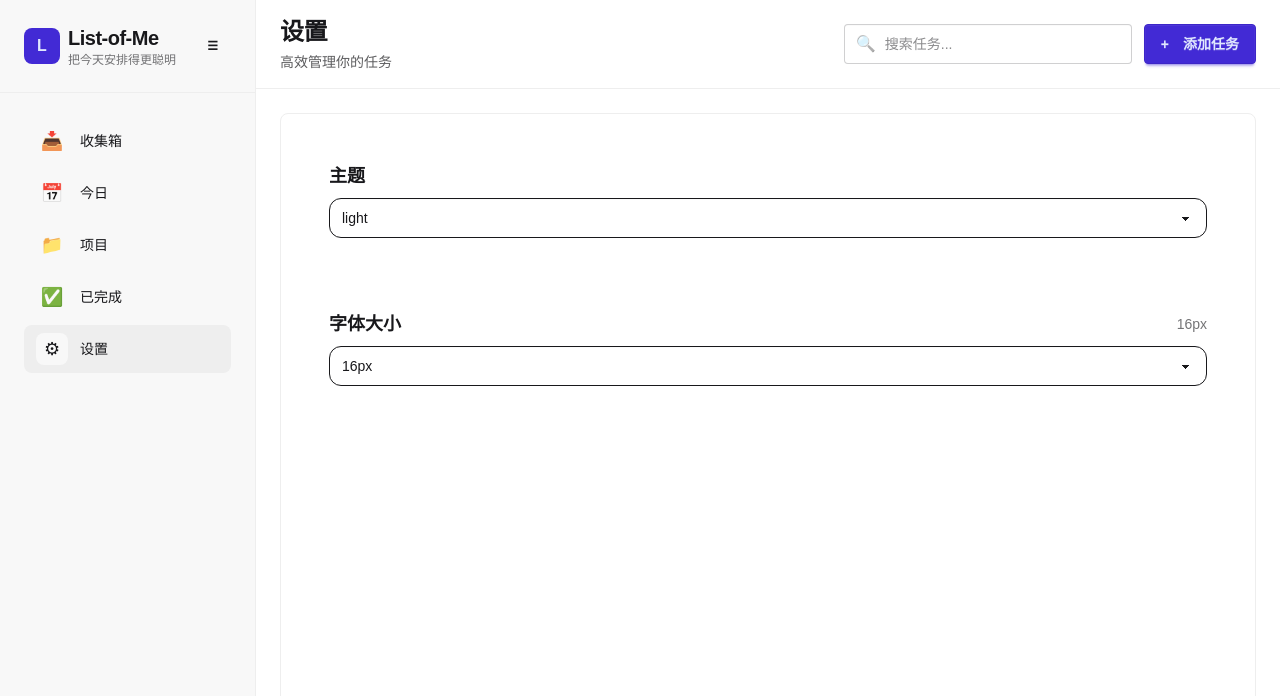
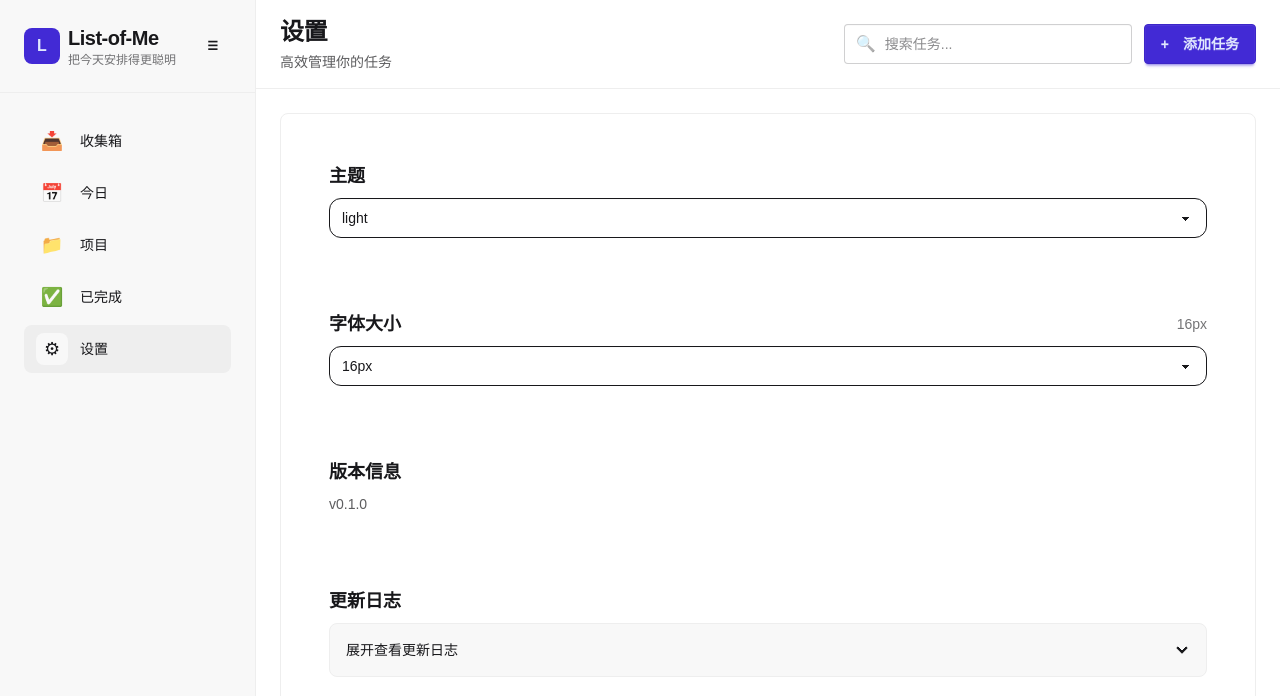
Before and after one commit to woruo03/list-of-me, a Vue app: page /settings in a window 1280 px wide. Shown: the top 696 px of the page. Built offline with nearby package versions, Linux system fonts and the light colour scheme.

Commit message:
在设置页面添加版本信息和更新日志

```diff
--- a/src/views/SettingsView.vue
+++ b/src/views/SettingsView.vue
@@ -18,6 +18,30 @@
         </div>
       </div>
 
+      <div class="card card-bordered bg-base-100">
+        <div class="card-body">
+          <h2 class="card-title text-lg">版本信息</h2>
+          <div class="text-base-content/70">v{{ appVersion }}</div>
+        </div>
+      </div>
+
+      <div class="card card-bordered bg-base-100">
+        <div class="card-body">
+          <h2 class="card-title text-lg">更新日志</h2>
+          <div class="collapse collapse-arrow bg-base-200 border border-base-300">
+            <input type="checkbox" />
+            <div class="collapse-title text-sm font-medium">展开查看更新日志</div>
+            <div class="collapse-content">
+              <ul class="list-disc pl-5 space-y-1 text-base-content/70 max-h-40 overflow-y-auto">
+                <li>新增选择模式：全选、移动、删除。</li>
+                <li>新增任务编辑/新增独立页面（不再使用弹窗）。</li>
+                <li>截止时间选择器升级为日历弹出 + 时间滚轮。</li>
+                <li>主题与字体大小设置优化，筛选栏布局优化。</li>
+              </ul>
+            </div>
+          </div>
+        </div>
+      </div>
     </div>
   </div>
 </template>
@@ -27,8 +51,10 @@ import { computed } from 'vue'
 import SelectMenu from '@/components/ui/SelectMenu.vue'
 import { useUIStore } from '@/stores/uiStore'
 import { DAISYUI_THEMES, FONT_SIZES } from '@/utils/constants'
+import pkg from '../../package.json'
 
 const uiStore = useUIStore()
+const appVersion = pkg.version
 
 const themeOptions = DAISYUI_THEMES.map((theme) => ({ label: theme, value: theme }))
 const fontSizeOptions = FONT_SIZES.map((size) => ({ label: `${size}px`, value: size }))
```
